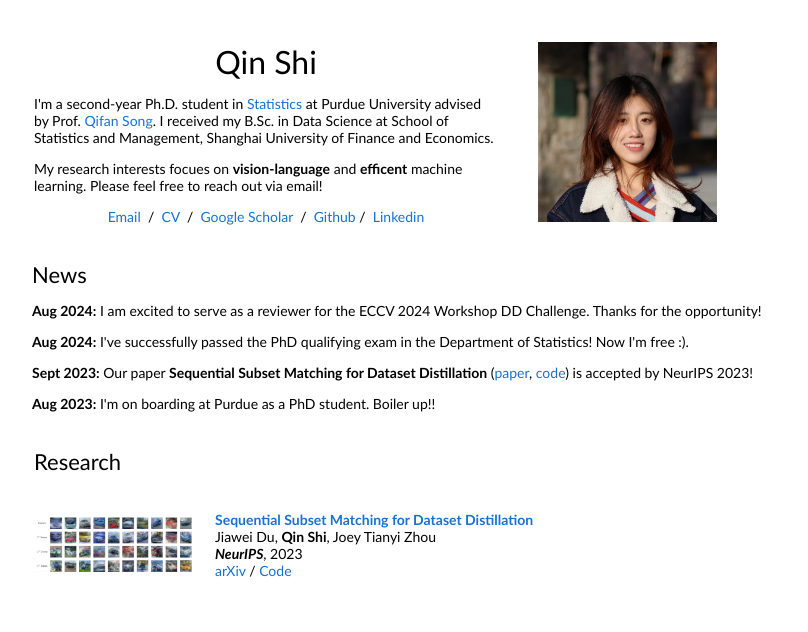
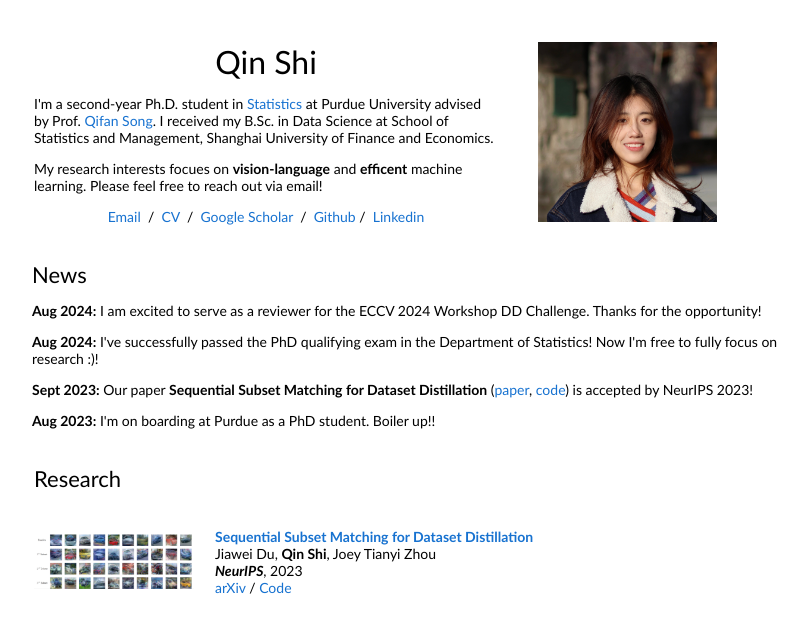
Before and after one commit to shqii1j/shqii1j.github.io, a plain HTML site: page index.html in a window 1280 px wide. Shown: the whole page, without its empty margins (226-1034 px from the left). Drawn offline with Linux system fonts and the light colour scheme.

Commit message:
Update index.html

```diff
--- a/index.html
+++ b/index.html
@@ -49,7 +49,7 @@
                 <strong>Aug 2024:</strong> I am excited to serve as a reviewer for the ECCV 2024 Workshop DD Challenge. Thanks for the opportunity!
               </p>
 	      <p>
-                <strong>Aug 2024:</strong> I've successfully passed the PhD qualifying exam in the Department of Statistics! Now I'm free :).
+                <strong>Aug 2024:</strong> I've successfully passed the PhD qualifying exam in the Department of Statistics! Now I'm free to fully focus on research :)!
               </p>
               <p>
                 <strong>Sept 2023:</strong> Our paper <strong>Sequential Subset Matching for Dataset Distillation</strong> (<a href="https://arxiv.org/pdf/2311.01570.pdf">paper</a>, <a href="https://github.com/shqii1j/seqmatch">code</a>) is accepted by NeurIPS 2023!
```
